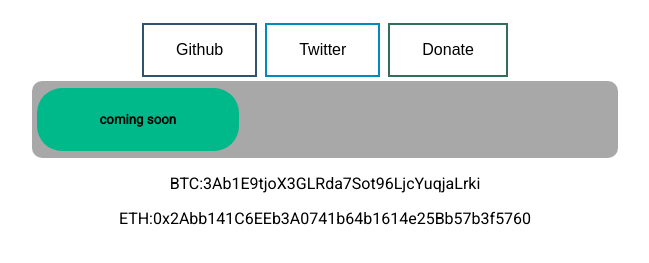
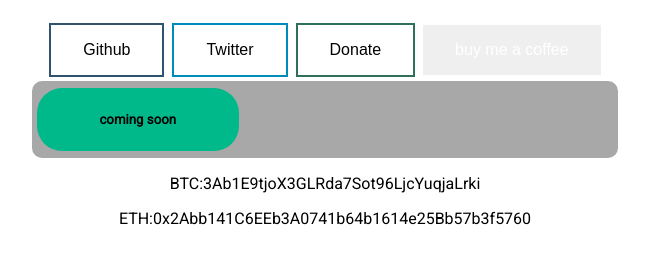
Before and after one commit to Cafe-Branch/Cafe-Branch, a plain HTML site: page index.html in a window 1280 px wide. Shown: the part 375-638 px from the top of the page, without its empty margins (315-964 px from the left). Drawn offline with Linux system fonts and the light colour scheme.

Commit message:
Update index.html

```diff
--- a/index.html
+++ b/index.html
@@ -29,6 +29,7 @@
         <button class="button button1" onclick="window.location.href='https://github.com/Cafe-Branch'">Github</button>
         <button class="button button2" onclick="window.location.href='https://twitter.com/Cafe_Branch'">Twitter</button>
         <button class="button button3" onclick="window.location.href='https://idpay.ir/cafebaranch'">Donate</button>
+        <button class="button button4" onclick="window.location.href='https://www.coffeete.ir/CafeBranch'">buy me a coffee</button>
         <div id="progress"><div id="fill"><div id="barpercent"><h5>coming soon</h5></div></div></div>
         <p>
           BTC:3Ab1E9tjoX3GLRda7Sot96LjcYuqjaLrki
```
